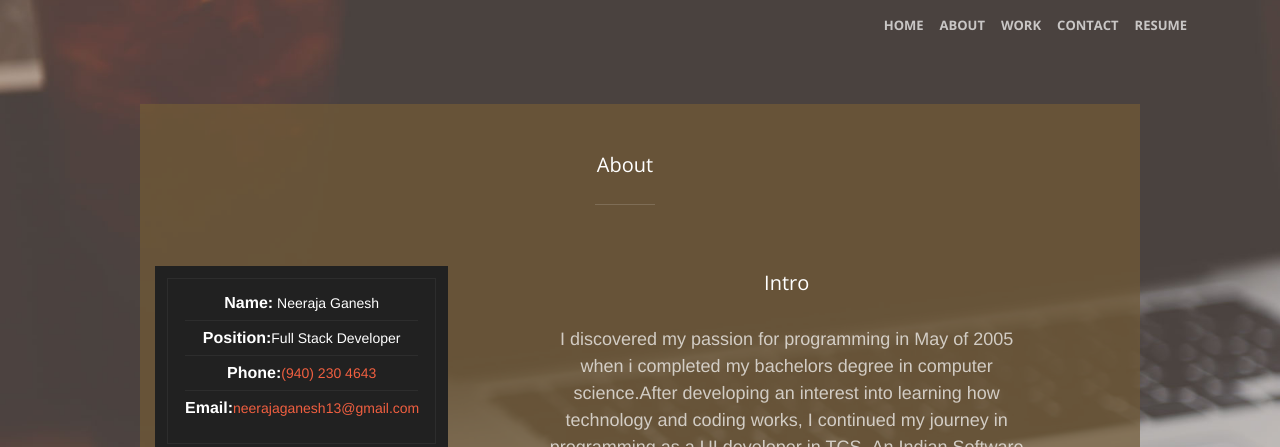
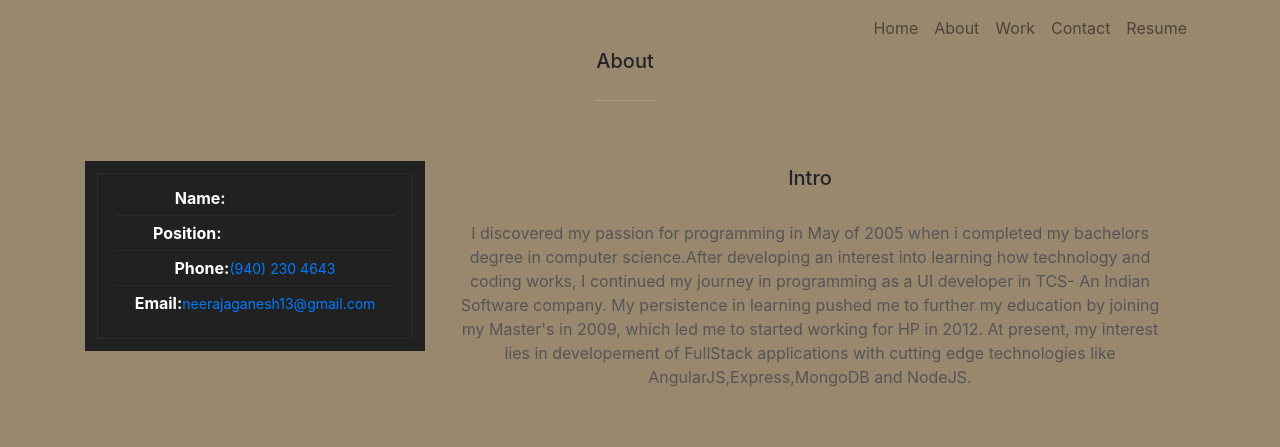
Before and after one commit to neeraja83/portfolio, a plain HTML site: page index.html in a window 1280 px wide. Shown: the top 447 px of the page. Drawn offline with nearby package versions, Linux system fonts and the light colour scheme.

Commit message:
3rd commit

```diff
--- a/index.html
+++ b/index.html
@@ -23,7 +23,7 @@
 
     <!--<script src="js/parallax.min.js"></script>-->
     <!-- Custom styles for this template -->
-    <link href="css/creative.min.css" rel="stylesheet">
+    <!--<link href="css/creative.min.css" rel="stylesheet">-->
 
     <!--DOM start-->
       <script>
```
